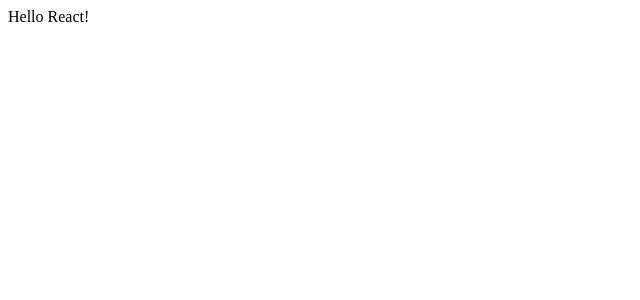
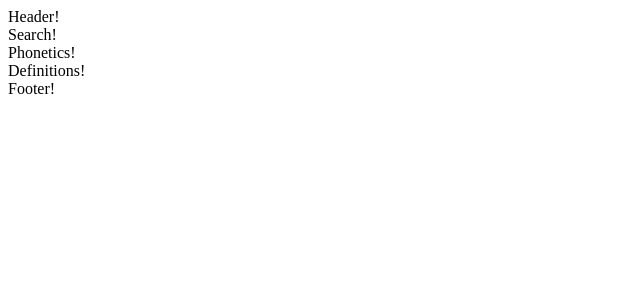
Before and after one commit to Kaidame-NA/Dictionary-App, a JavaScript app in the folder dictionary-react-app/: page / in a window 1280 px wide. Shown: the top 300 px of the page, without its empty margins (0-640 px from the left). Built offline with nearby package versions, Linux system fonts and the light colour scheme.

Commit message:
Add different components

```diff
--- a/dictionary-react-app/src/App.js
+++ b/dictionary-react-app/src/App.js
@@ -1,5 +1,19 @@
+import Header from './components/Header';
+import Search from './components/Search';
+import Phonetics from './components/Phonetics';
+import Definitions from './components/Definitions';
+import Footer from './components/Footer';
+
 function App() {
-  return <div>Hello React!</div>
+  return (
+    <>
+      <Header />
+      <Search />
+      <Phonetics />
+      <Definitions />
+      <Footer />
+    </>
+  )
 }
 
 export default App;
--- /dev/null
+++ b/dictionary-react-app/src/components/Definitions.js
@@ -0,0 +1,5 @@
+function Definitions() {
+    return <div>Definitions!</div>;
+}
+
+export default Definitions;
--- /dev/null
+++ b/dictionary-react-app/src/components/Footer.js
@@ -0,0 +1,5 @@
+function Footer() {
+    return <div>Footer!</div>;
+}
+
+export default Footer;
--- /dev/null
+++ b/dictionary-react-app/src/components/Header.js
@@ -0,0 +1,5 @@
+function Header() {
+    return <div>Header!</div>;
+}
+
+export default Header;
--- /dev/null
+++ b/dictionary-react-app/src/components/Phonetics.js
@@ -0,0 +1,5 @@
+function Phonetics() {
+    return <div>Phonetics!</div>;
+}
+
+export default Phonetics;
--- /dev/null
+++ b/dictionary-react-app/src/components/Search.js
@@ -0,0 +1,5 @@
+function Search() {
+    return <div>Search!</div>;
+}
+
+export default Search;
```
